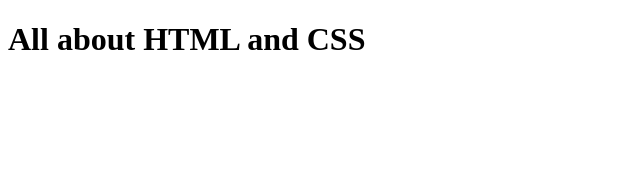
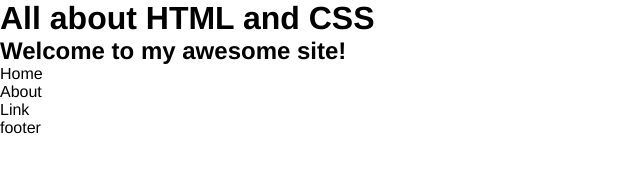
Before and after one commit to JMbika/web2_Summer_Review, a plain HTML site: page index.html in a window 1280 px wide. Shown: the whole page, without its empty margins (0-640 px from the left). Drawn offline with Linux system fonts and the light colour scheme.

Commit message:
adding a basic reset

```diff
--- a/css/main.css
+++ b/css/main.css
@@ -0,0 +1,16 @@
+*{
+	border: none;
+	padding: 0;
+	margin: 0;
+
+	box-sizing: border-box;
+
+	list-style-type: none;
+}
+
+body {
+	color: black;
+
+	font-family: helvetica, sans-serif;
+	font-size: 16px;
+}
--- a/index.html
+++ b/index.html
@@ -6,7 +6,26 @@
 	<title>CSS and HTML Review</title>
 </head>
 <body>
-	<h1>All about HTML and CSS</h1>
+	<h1 class="hidden">All about HTML and CSS</h1>
+
+	<main>
+		<header>
+			<h2>Welcome to my awesome site!</h2>
+			<nav>
+				<ul>
+					<li class="nav-button">Home</li>
+					<li class="nav-button">About</li>
+					<li class="nav-button">Link</li>
+				</ul>
+			</nav>
+		</header>
+	</main>
+
+	<footer>
+		<h2 class="hidden"></h2>
+		<p>footer</p>
+	</footer>
+
 	<script src="js/main.js"></script>
 </body>
 </html>
```
